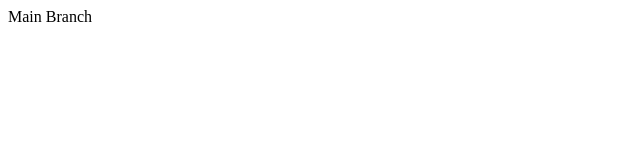
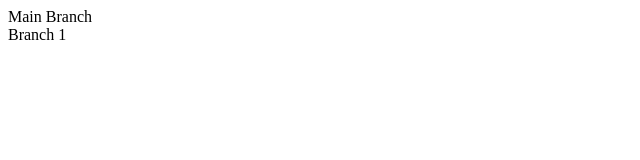
Before and after one commit to CharithaKota/GitHub, a plain HTML site: page Index.html in a window 1280 px wide. Shown: the full height of the page, 0-640 px from the left. Drawn offline with Linux system fonts and the light colour scheme.

Commit message:
Branch 1

```diff
--- a/Index.html
+++ b/Index.html
@@ -1 +1,2 @@
 <div> Main Branch</div>
+<div>Branch 1</div>
```
